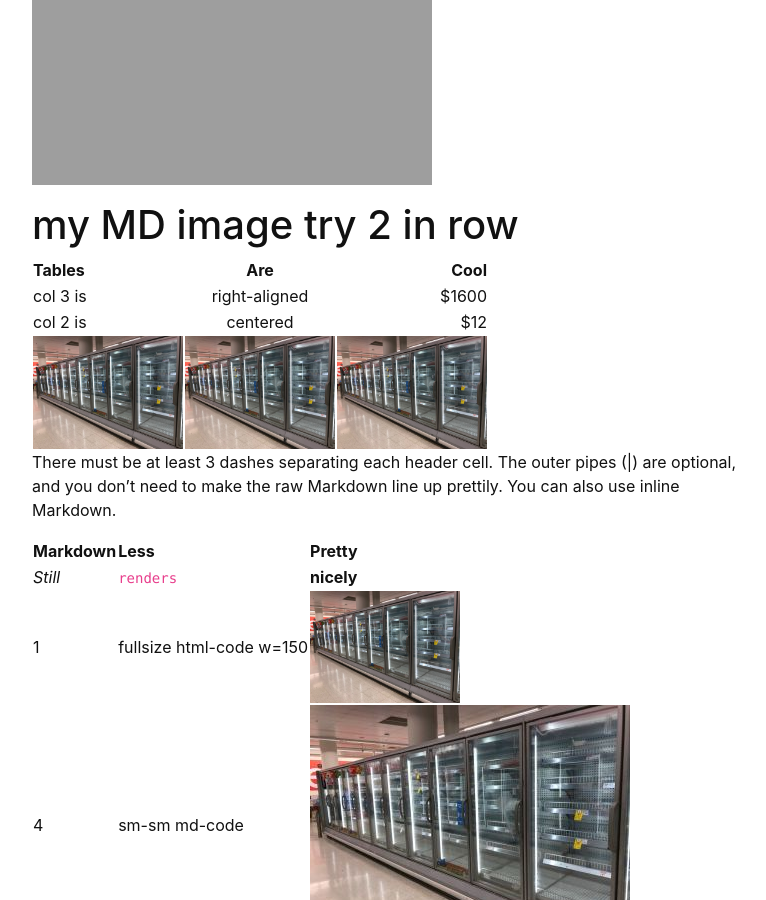
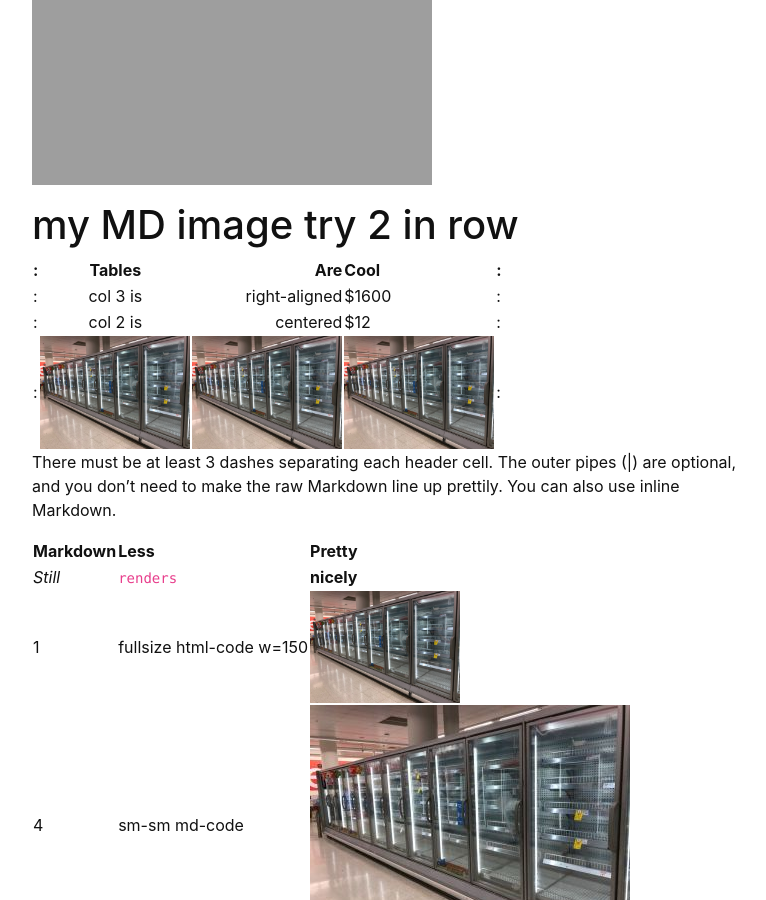
Before and after one commit to DickTurpshead/highway-wobbly, a Jekyll site: the page built from index.md, in a window 1280 px wide and 900 px high, scrolled down 1333 px. Shown: the whole window, without its empty margins (248-1014 px from the left). Built offline with Jekyll 4.4.1, drawn with Linux system fonts in a browser that asks for light colours.

Commit message:
Update index.md

```diff
--- a/index.md
+++ b/index.md
@@ -41,11 +41,11 @@ layout: default
 
 
 
-| Tables        | Are           | Cool  |
+:| Tables        | Are           | Cool  |:
 :| ------------- |:-------------:| -----:|:
-| col 3 is      | right-aligned | $1600 |
-| col 2 is      | centered      |   $12 |
-| <img src="https://dickturpshead.github.io/highway-wobbly/images/empty-freezer.jpg" alt="fridges in Coles" width="150"/> | <img src="https://dickturpshead.github.io/highway-wobbly/images/empty-freezer.jpg" alt="fridges in Coles" width="150"/>      |  <img src="https://dickturpshead.github.io/highway-wobbly/images/empty-freezer.jpg" alt="fridges in Coles" width="150"/>
+:| col 3 is      | right-aligned | $1600 |:
+:| col 2 is      | centered      |   $12 |:
+:| <img src="https://dickturpshead.github.io/highway-wobbly/images/empty-freezer.jpg" alt="fridges in Coles" width="150"/> | <img src="https://dickturpshead.github.io/highway-wobbly/images/empty-freezer.jpg" alt="fridges in Coles" width="150"/>      |  <img src="https://dickturpshead.github.io/highway-wobbly/images/empty-freezer.jpg" alt="fridges in Coles" width="150"/> |:
 
 There must be at least 3 dashes separating each header cell.
 The outer pipes (|) are optional, and you don't need to make the
```
